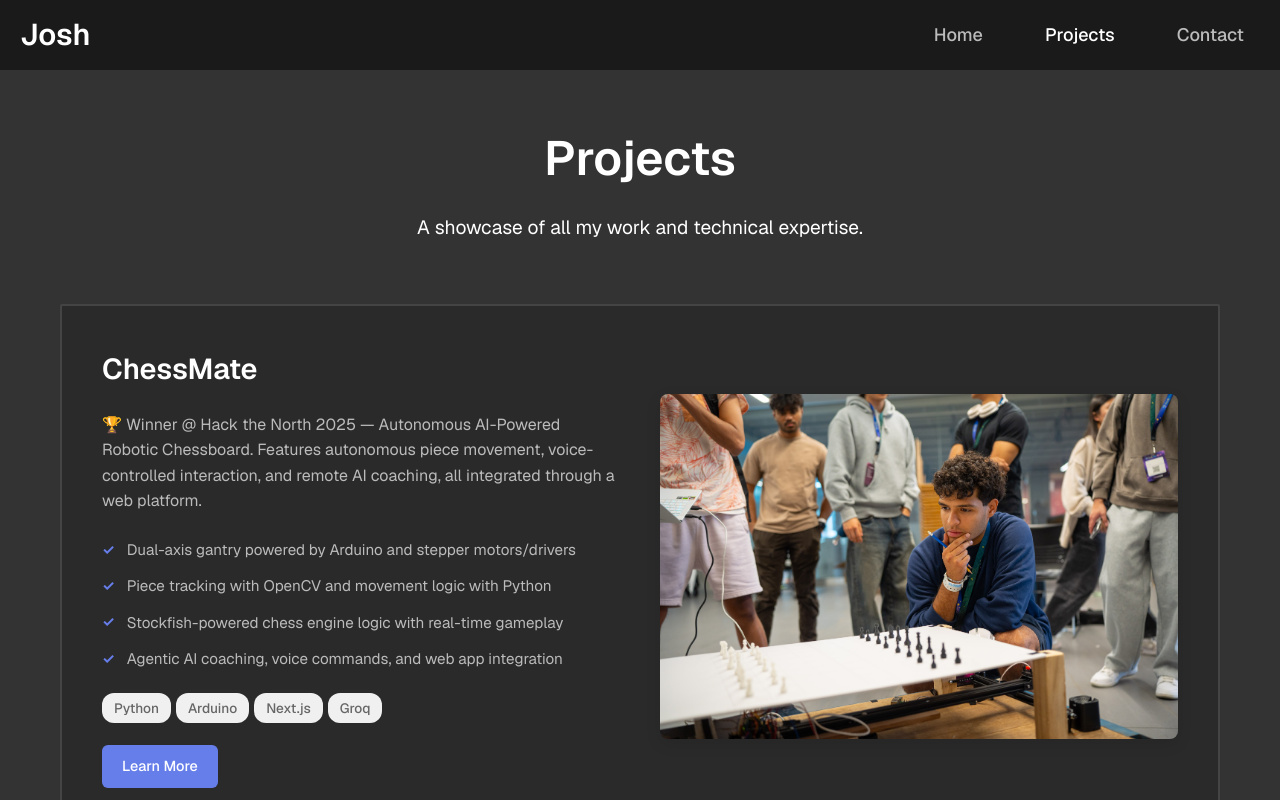
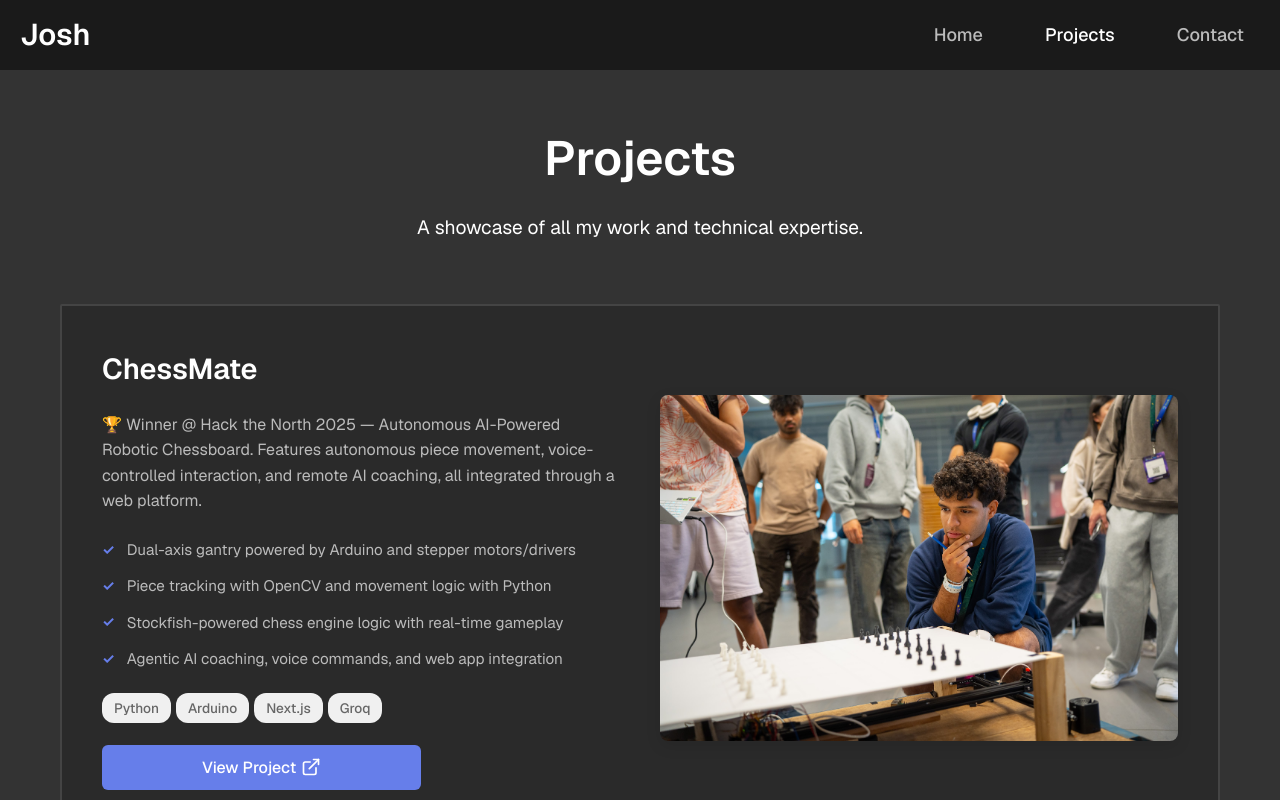
Before and after one commit to xuej41/portfolio-v2, a React (Vite) app: page /projects in a window 1280 px wide. Shown: the top 800 px of the page. Built offline with nearby package versions, Linux system fonts and the light colour scheme.

Commit message:
Improve UI and bugfixes

```diff
--- a/src/components/AdditionalProjectCard.jsx
+++ b/src/components/AdditionalProjectCard.jsx
@@ -23,7 +23,13 @@ const AdditionalProjectCard = ({
         <div className="project-overlay">
           <div className="project-links">
             <a href={liveUrl} className="project-link" target="_blank" rel="noopener noreferrer">
-              Learn More
+              View Project
+                {/* svg of external link icon */}
+                <svg xmlns="http://www.w3.org/2000/svg" width="16" height="16" viewBox="0 0 24 24" fill="none" stroke="currentColor" strokeWidth="2" strokeLinecap="round" strokeLinejoin="round"style={{ marginLeft: '5px', verticalAlign: 'text-top'}}>
+                  <path d="M18 13v6a2 2 0 0 1-2 2H5a2 2 0 0 1-2-2V8a2 2 0 0 1 2-2h6"></path>
+                  <polyline points="15 3 21 3 21 9"></polyline>
+                  <line x1="10" y1="14" x2="21" y2="3"></line>
+                </svg>
             </a>
             {/* <a href={githubUrl} className="project-link" target="_blank" rel="noopener noreferrer">
               GitHub
--- a/src/components/FeaturedProjectCard.jsx
+++ b/src/components/FeaturedProjectCard.jsx
@@ -42,7 +42,13 @@ const FeaturedProjectCard = ({
         </div>
         <div className="featured-project-links">
           <a href={liveUrl} className="featured-project-link" target="_blank" rel="noopener noreferrer">
-            Learn More
+            View Project
+            {/* svg of external link icon */}
+            <svg xmlns="http://www.w3.org/2000/svg" width="20" height="20" viewBox="0 0 24 24" fill="none" stroke="currentColor" strokeWidth="2" strokeLinecap="round" strokeLinejoin="round"style={{ marginLeft: '5px', verticalAlign: 'text-top'}}>
+              <path d="M18 13v6a2 2 0 0 1-2 2H5a2 2 0 0 1-2-2V8a2 2 0 0 1 2-2h6"></path>
+              <polyline points="15 3 21 3 21 9"></polyline>
+              <line x1="10" y1="14" x2="21" y2="3"></line>
+            </svg>
           </a>
           {/* <a href={githubUrl} className="featured-project-link" target="_blank" rel="noopener noreferrer">
             GitHub
--- a/src/components/Features.jsx
+++ b/src/components/Features.jsx
@@ -22,7 +22,7 @@ const ProjectCard = ({ id, title, description, features, imageSrc, reverse = fal
           ))}
         </ul>
         <Link to={`/projects#${id}`} className="btn btn-primary">
-            View Project
+            Learn More
         </Link>
       </div>
       <div className="feature-project-visual">
@@ -107,8 +107,8 @@ const Features = () => {
         </div>
 
         <div className="features-cta">
-          <Link to="/projects" className="btn btn-outline">
-            View All Projects
+          <Link to="/projects#more-projects" className="btn btn-outline">
+            View More Projects
           </Link>
         </div>
       </div>
--- a/src/pages/Projects.css
+++ b/src/pages/Projects.css
@@ -110,16 +110,17 @@
 .featured-project-link {
   background: #667eea;
   color: white;
-  padding: 10px 20px;
+  padding: 10px 100px;
   border-radius: 6px;
   text-decoration: none;
   font-weight: 500;
-  font-size: 0.9rem;
+  font-size: 1rem;
   transition: all 0.3s ease;
 }
 
 .featured-project-link:hover {
-  background: #5a67d8;
+  background: #667eea80;
+  box-shadow: 0 10px 25px rgba(102, 126, 234, 0.3);
 }
 
 .featured-project-visual {
--- a/src/pages/Projects.jsx
+++ b/src/pages/Projects.jsx
@@ -124,6 +124,7 @@ const Projects = () => {
 
         {/* Additional Projects Section */}
         <div
+          id="more-projects"
           ref={additionalSectionRef}
           className={`additional-projects-section scroll-animate ${additionalSectionVisible ? "visible" : ""}`}
         >
```
